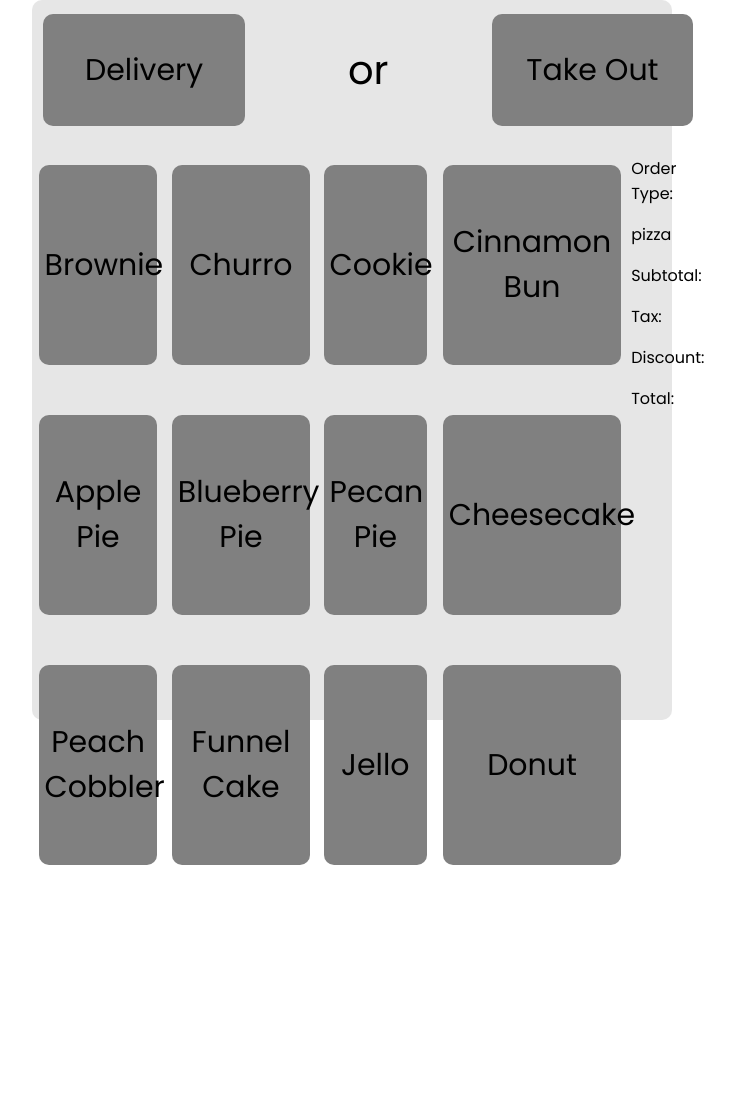
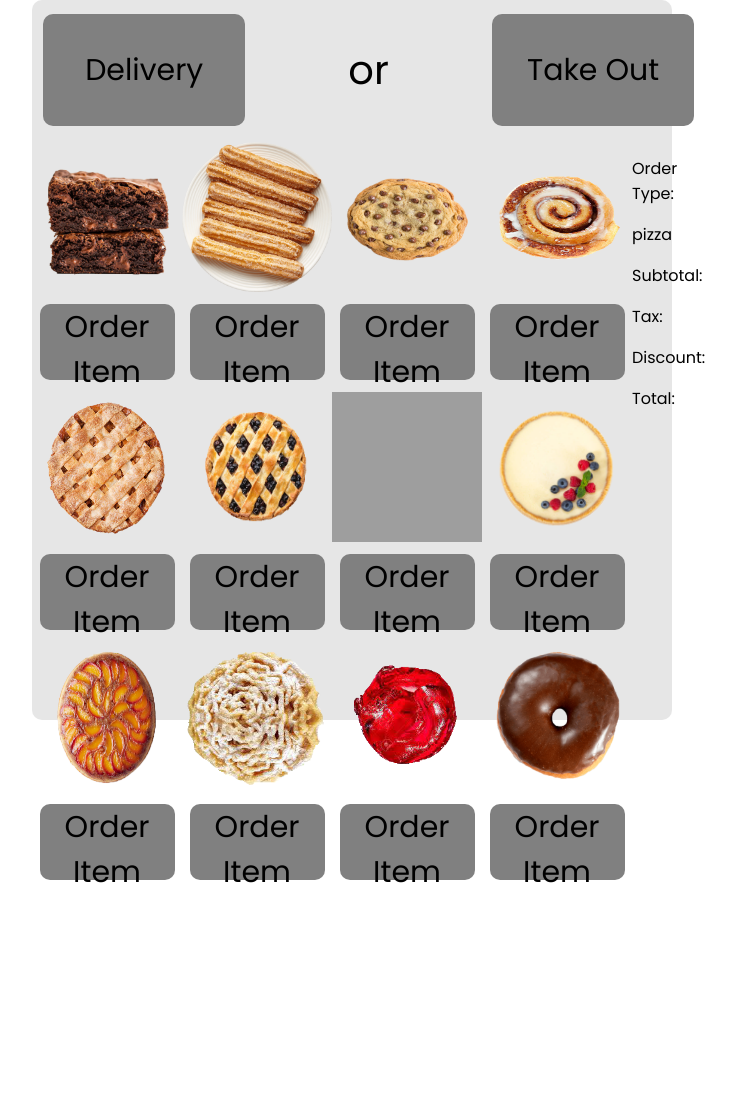
Before and after one commit to ChandlerNgo/PizzaRepo, a Django app: template PizzaApp/templates/desserts.html in a window 1280 px wide. Shown: the part 98-1218 px from the top of the page, without its empty margins (288-1024 px from the left). Run offline with Django 3.2, Linux system fonts and the light colour scheme; the template is opened without the code that fills it: most values are stand-ins (such as "Sample title", 1, 10 or a date in 2020); grey boxes are pictures that could not be loaded.

Commit message:
desserts finished

```diff
--- a/PizzaApp/templates/desserts.html
+++ b/PizzaApp/templates/desserts.html
@@ -33,40 +33,52 @@
             <div class="bottomsection">
                 <div class="items">
                     <form action="{% url 'order' %}">
-                        <button class="fade" type="submit">Brownie</button>
+                        <img src="{% static 'dessertimages/brownie.png' %}"></img>
+                        <button class="fade" name="brownie" type="submit">Order Item</button>
                     </form>
                     <form action="{% url 'order' %}">
-                        <button class="fade" type="submit">Churro</button>
+                        <img src="{% static 'dessertimages/churro.png' %}"></img>
+                        <button class="fade" name="churro" type="submit">Order Item</button>
                     </form>
                     <form action="{% url 'order' %}">
-                        <button class="fade" type="submit">Cookie</button>
+                        <img src="{% static 'dessertimages/cookie.png' %}"></img>
+                        <button class="fade" name="cookie" type="submit">Order Item</button>
                     </form>
                     <form action="{% url 'order' %}">
-                        <button class="fade" type="submit">Cinnamon Bun</button>
+                        <img src="{% static 'dessertimages/cinnamonbun.png' %}"></img>
+                        <button class="fade" name="cinnamonbun" type="submit">Order Item</button>
                     </form>
                     <form action="{% url 'order' %}">
-                        <button class="fade" type="submit">Apple Pie</button>
+                        <img src="{% static 'dessertimages/applepie.png' %}"></img>
+                        <button class="fade" name="applepie" type="submit">Order Item</button>
                     </form>
                     <form action="{% url 'order' %}">
-                        <button class="fade" type="submit">Blueberry Pie</button>
+                        <img src="{% static 'dessertimages/blueberrypie.png' %}"></img>
+                        <button class="fade" name="blueberrypie" type="submit">Order Item</button>
                     </form>
                     <form action="{% url 'order' %}">
-                        <button class="fade" type="submit">Pecan Pie</button>
+                        <img src="{% static 'dessertimages/pecanpie.png' %}"></img>
+                        <button class="fade" name="pecanpie" type="submit">Order Item</button>
                     </form>
                     <form action="{% url 'order' %}">
-                        <button class="fade" type="submit">Cheesecake</button>
+                        <img src="{% static 'dessertimages/cheesecake.png' %}"></img>
+                        <button class="fade" name="cheesecake" type="submit">Order Item</button>
                     </form>
                     <form action="{% url 'order' %}">
-                        <button class="fade" type="submit">Peach Cobbler</button>
+                        <img src="{% static 'dessertimages/peachcobbler.png' %}"></img>
+                        <button class="fade" name="peachcobbler" type="submit">Order Item</button>
                     </form>
                     <form action="{% url 'order' %}">
-                        <button class="fade" type="submit">Funnel Cake</button>
+                        <img src="{% static 'dessertimages/funnelcake.png' %}"></img>
+                        <button class="fade" name="funnelcake" type="submit">Order Item</button>
                     </form>
                     <form action="{% url 'order' %}">
-                        <button class="fade" type="submit">Jello</button>
+                        <img src="{% static 'dessertimages/jello.png' %}"></img>
+                        <button class="fade" name="jello" type="submit">Order Item</button>
                     </form>
                     <form action="{% url 'order' %}">
-                        <button class="fade" type="submit">Donut</button>
+                        <img src="{% static 'dessertimages/donut.png' %}"></img>
+                        <button class="fade" name="donut" type="submit">Order Item</button>
                     </form>
                 </div>
                 <div class="order">
--- a/PizzaApp/templates/drinks.html
+++ b/PizzaApp/templates/drinks.html
@@ -58,11 +58,11 @@
                     </form>
                     <form action="{% url 'order' %}">
                         <img src="{% static 'drinkimages/2ltrmountaindew.png' %}"></img>
-                        <button class="fade" name="2ltrmoutaindew" type="submit">Order Item</button>
+                        <button class="fade" name="2ltrmountaindew" type="submit">Order Item</button>
                     </form>
                     <form action="{% url 'order' %}">
                         <img src="{% static 'drinkimages/20ozmountaindew.png' %}"></img>
-                        <button class="fade" name="20ozmoutaindew" type="submit">Order Item</button>
+                        <button class="fade" name="20ozmountaindew" type="submit">Order Item</button>
                     </form>
                     <form action="{% url 'order' %}">
                         <img src="{% static 'drinkimages/2ltrsprite.png' %}"></img>
```
Also changed, not shown: PizzaApp/static/dessertimages/applepie.png (added), PizzaApp/static/dessertimages/blueberrypie.png (added), PizzaApp/static/dessertimages/brownie.png (added), PizzaApp/static/dessertimages/cheesecake.png (added), PizzaApp/static/dessertimages/churro.png (added), PizzaApp/static/dessertimages/cinnamonbun.png (added), PizzaApp/static/dessertimages/cookie.png (added), PizzaApp/static/dessertimages/donut.png (added), PizzaApp/static/dessertimages/funnelcake.png (added), PizzaApp/static/dessertimages/jello.png (added), PizzaApp/static/dessertimages/peachcobbler.png (added), 1 other file.
